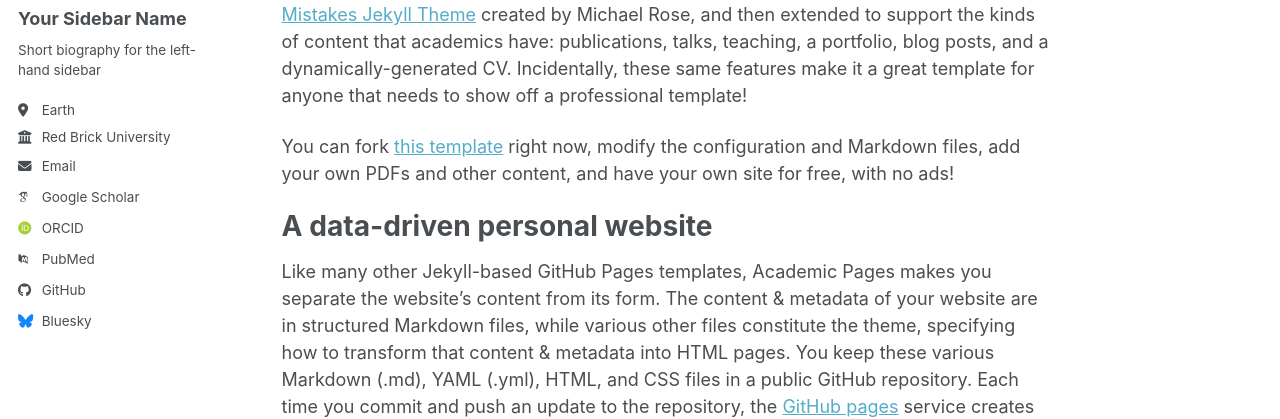
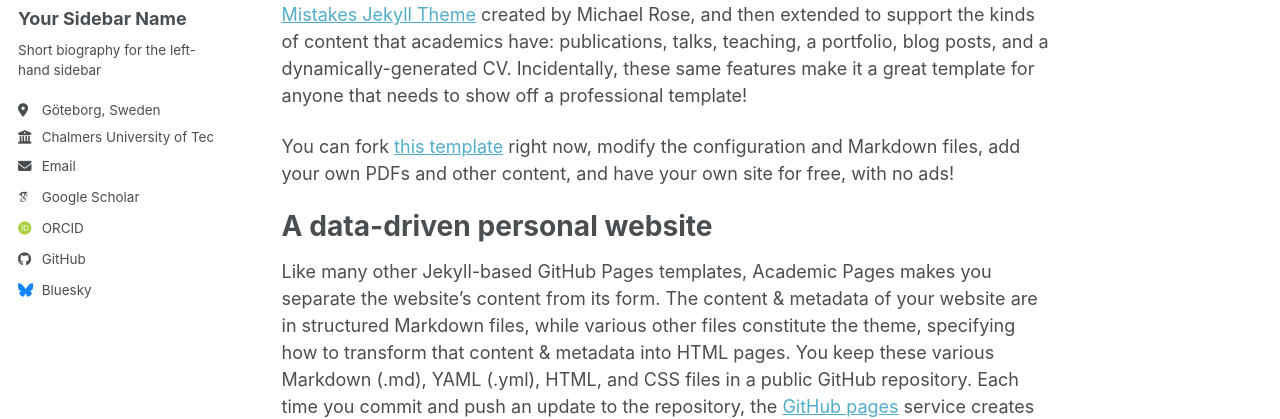
Before and after one commit to dagerosa/dagerosa.github.io, a Jekyll site: the page built from _pages/about.md, in a window 1280 px wide. Shown: the part 278-697 px from the top of the page. Built offline with Jekyll 4.4.1, drawn with Linux system fonts in a browser that asks for light colours; some web fonts are replaced; a script bundle is joined from its source files by our own code; library files that are not in the unit come from our copies.

Commit message:
Update _config.yml

```diff
--- a/_config.yml
+++ b/_config.yml
@@ -26,21 +26,21 @@
   name             : "Your Sidebar Name"
   pronouns         : # example: "she/her"
   bio              : "Short biography for the left-hand sidebar"
-  location         : "Earth"
-  employer         : "Red Brick University"
+  location         : "Göteborg, Sweden"
+  employer         : "Chalmers University of Technology"
   uri              : # URL
-  email            : "none@example.org"
+  email            : "danieleg at chalmers dot se"
 
   # Academic websites
   academia         : # URL
   arxiv            : # URL - Update with the correct link to your profile
-  googlescholar    : "https://scholar.google.com/citations?user=PS_CX0AAAAAJ"
+  googlescholar    : "https://scholar.google.com/citations?hl=sv&user=NWuxsrsAAAAJ"
   inspire-hep      : # URL
   impactstory      : # URL
-  orcid            : "https://orcid.org/yourorcidurl"
+  orcid            : "https://orcid.org/0000-0002-0569-8677"
   semantic         : # URL
   ssrn             : # URL
-  pubmed           : "https://www.ncbi.nlm.nih.gov/pubmed/?term=john+snow"
+  pubmed           : # "https://www.ncbi.nlm.nih.gov/pubmed/?term=john+snow"
   researchgate     : # URL
   scopus           : # URL
   zotero           : # URL
```
